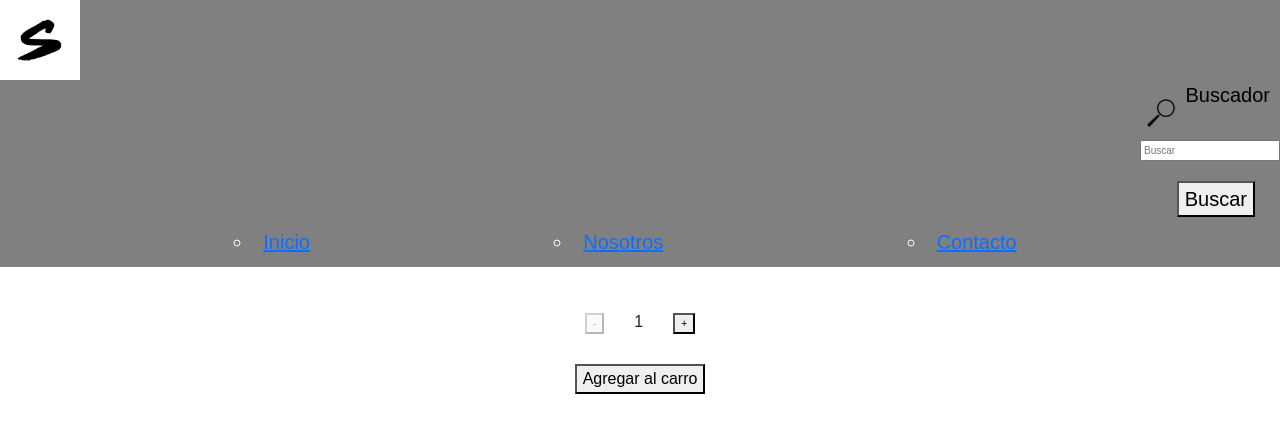
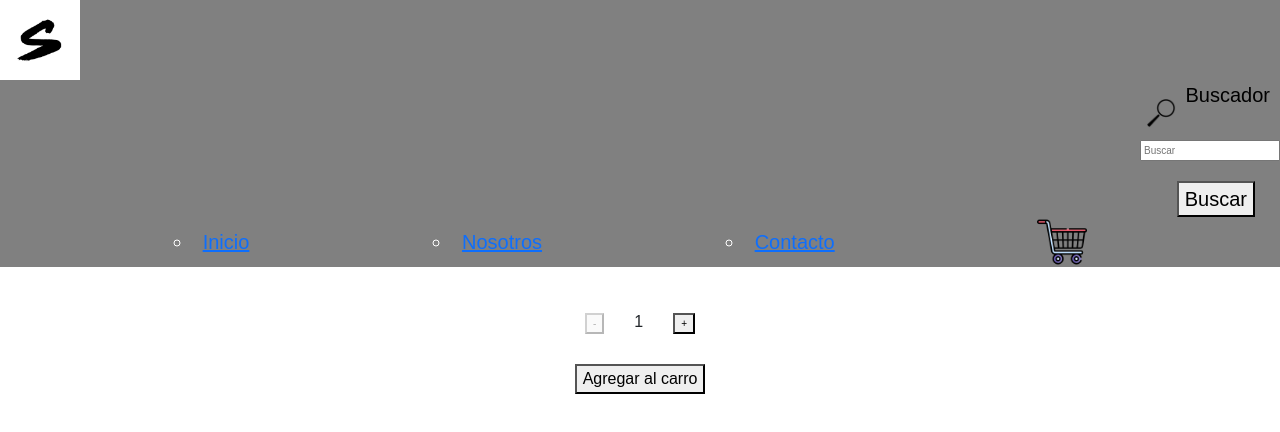
Before and after one commit to lautiipereiraa/ComponentesII, a React (Vite) app: page / in a window 1280 px wide. Shown: the top 432 px of the page. Built offline with nearby package versions, Linux system fonts and the light colour scheme.

Commit message:
agregue carrito de compras png

```diff
--- /dev/null
+++ b/src/components/CartWidget.jsx
@@ -0,0 +1,12 @@
+import CarritoPNG from '../images/carrito.png';
+
+const CartWidget = () => {
+  return(
+      <div style = {{display:'flex', justifyContent : 'right'}}>
+
+          <a href="#"> <img src= {CarritoPNG} alt="" style={{widht: 50 , height : 50}}/> </a>
+
+      </div>
+  )
+}
+export default CartWidget
--- a/src/components/ListaDesordenada.jsx
+++ b/src/components/ListaDesordenada.jsx
@@ -1,3 +1,6 @@
+import CartWidget from "./CartWidget";
+import CarritoPNG from "./CartWidget";
+
 const ListaDesordenada = (props) => {
     console.log(props)
     return (
@@ -5,6 +8,7 @@ const ListaDesordenada = (props) => {
             <li style={{padding: 10}}><a href="#">Inicio</a></li>
             <li style={{padding: 10 }}><a href="#">Nosotros</a></li>
             <li style={{padding : 10}}><a href="https://www.instagram.com/sicko.ind/">Contacto</a></li>
+            <CartWidget/>
         </ul>
     );
     }
```
Also changed, not shown: src/images/carrito.png (added).
